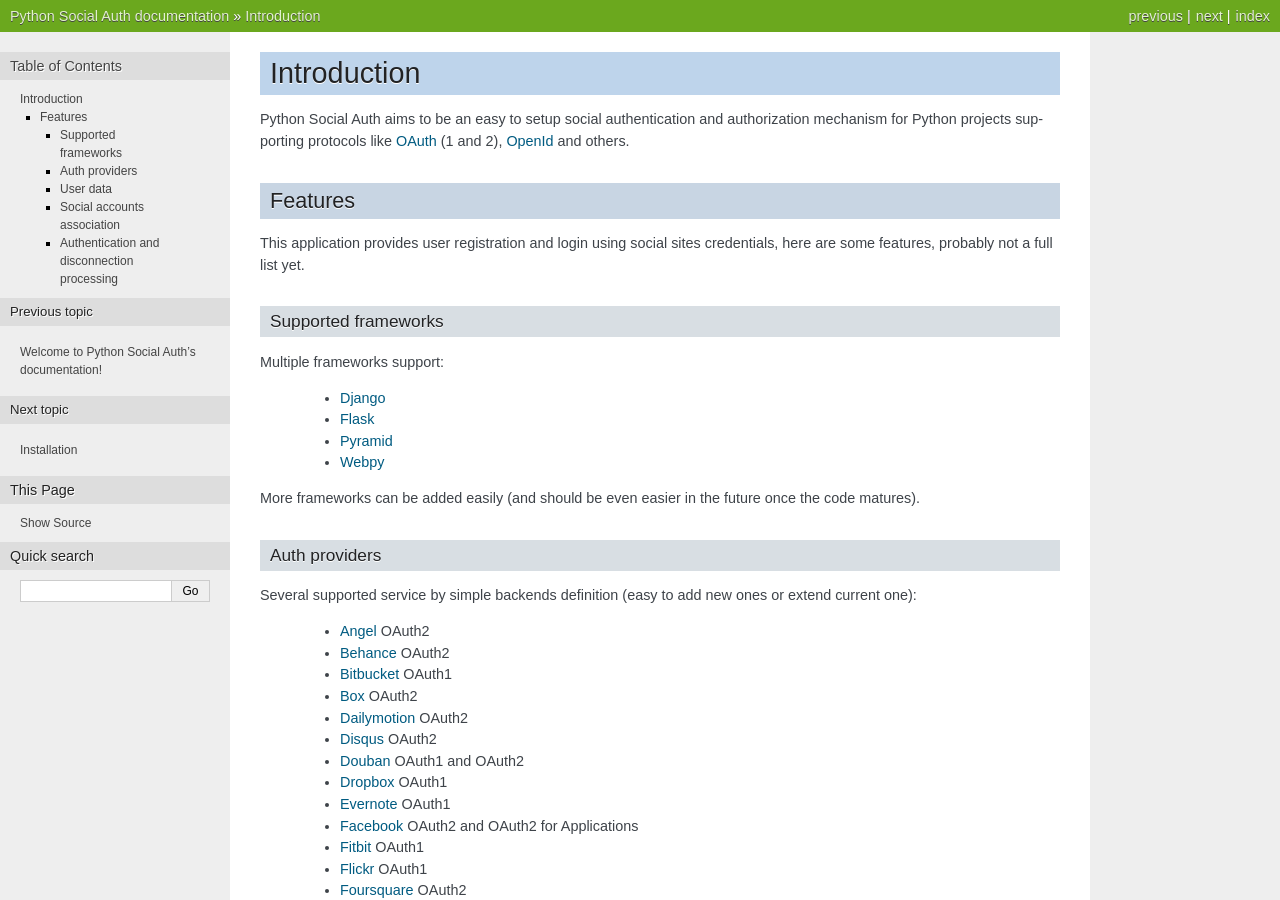
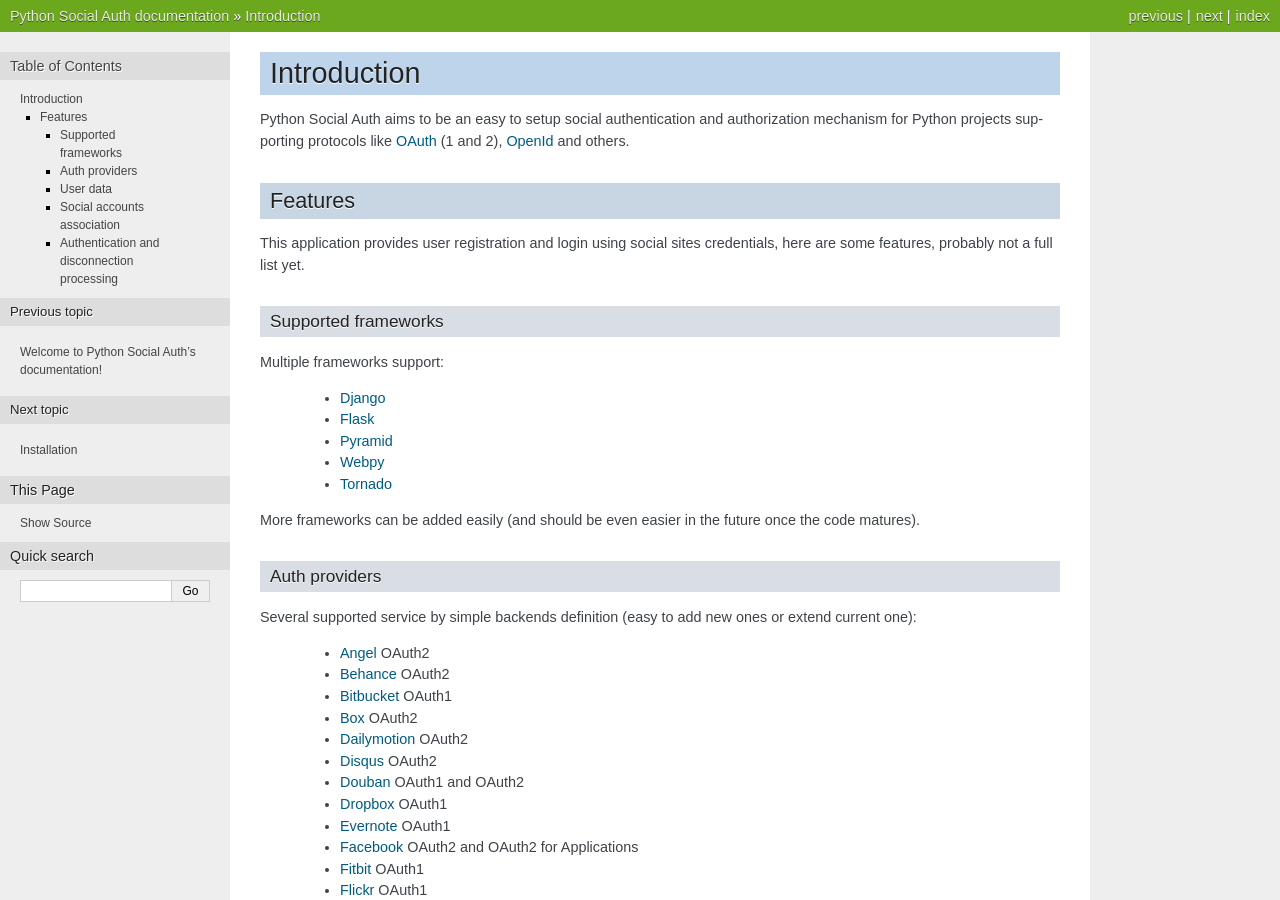
Before and after one commit to omab/python-social-auth, a Sphinx documentation site: the page built from docs/intro.rst, in a window 1280 px wide and 900 px high. Built offline with Sphinx 7.4.7, drawn with Linux system fonts in a browser that asks for light colours.

Commit message:
Mention tornado on readme and docs intro

```diff
--- a/README.rst
+++ b/README.rst
@@ -36,6 +36,7 @@ Multiple frameworks are supported:
     * Flask_
     * Pyramid_
     * Webpy_
+    * Tornado_
 
 More frameworks can be added easily (and should be even easier in the future
 once the code matures).
@@ -256,6 +257,7 @@ check `django-social-auth LICENSE`_ for details:
 .. _Flask: https://github.com/omab/python-social-auth/tree/master/social/apps/flask_app
 .. _Pyramid: http://www.pylonsproject.org/projects/pyramid/about
 .. _Webpy: https://github.com/omab/python-social-auth/tree/master/social/apps/webpy_app
+.. _Tornado: http://www.tornadoweb.org/
 .. _python-openid: http://pypi.python.org/pypi/python-openid/
 .. _python-oauth2: https://github.com/simplegeo/python-oauth2
 .. _sqlalchemy: http://www.sqlalchemy.org/
--- a/docs/intro.rst
+++ b/docs/intro.rst
@@ -22,6 +22,7 @@ Multiple frameworks support:
     * Flask_
     * Pyramid_
     * Webpy_
+    * Tornado_
 
 More frameworks can be added easily (and should be even easier in the future
 once the code matures).
@@ -156,4 +157,5 @@ section.
 .. _Flask: https://github.com/omab/python-social-auth/tree/master/social/apps/flask_app
 .. _Pyramid: http://www.pylonsproject.org/projects/pyramid/about
 .. _Webpy: https://github.com/omab/python-social-auth/tree/master/social/apps/webpy_app
+.. _Tornado: http://www.tornadoweb.org/
 .. _Authentication Pipeline: pipeline.html
```
